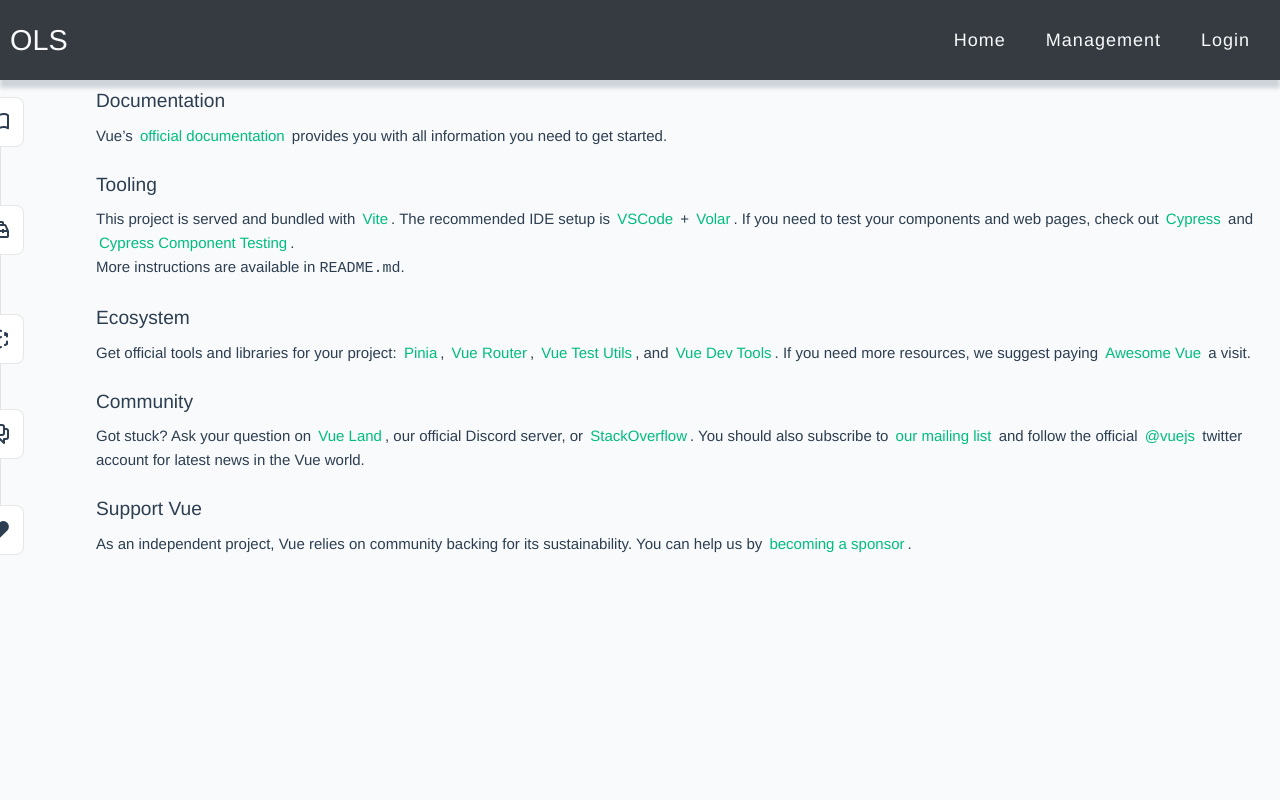
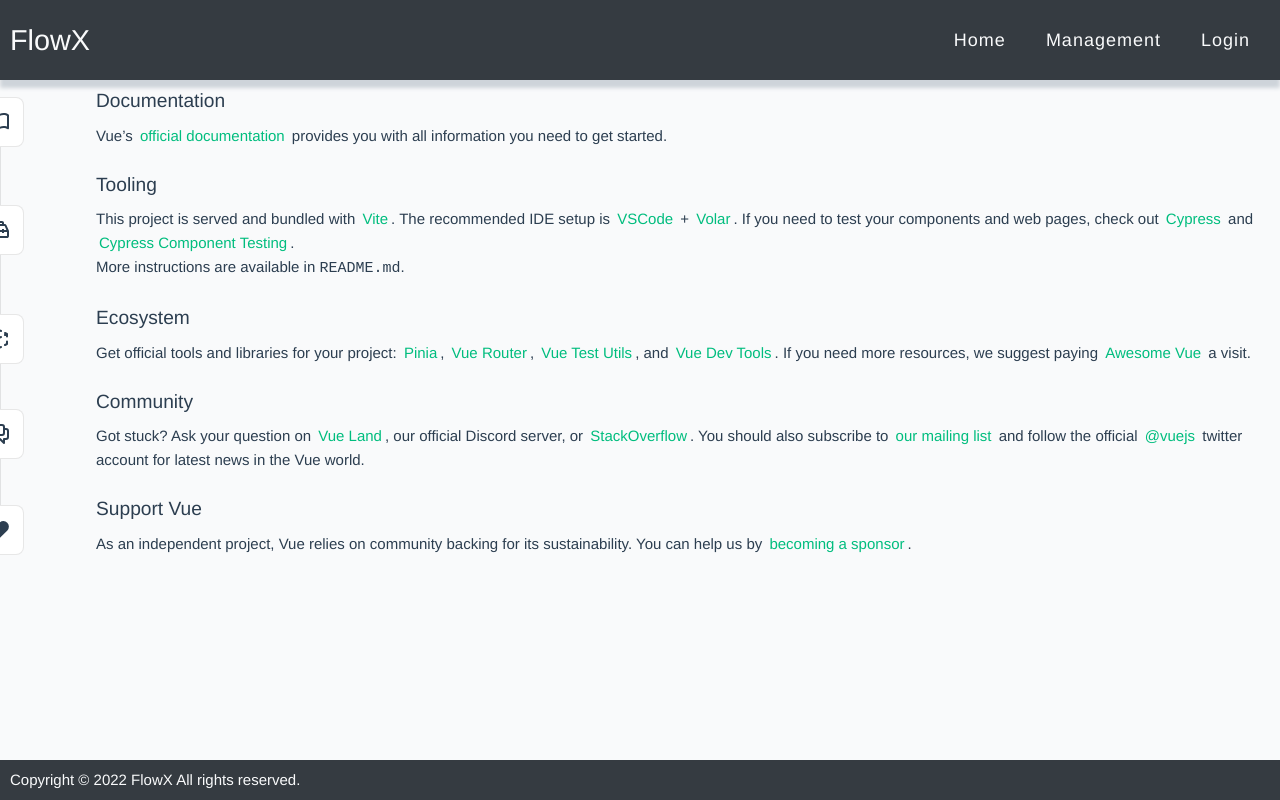
Before and after one commit to jiu-lin107141137/Online-Labeling-System, a Vue app: page / in a window 1280 px wide. Built offline with nearby package versions, Linux system fonts and the light colour scheme.

Commit message:
Add website name and footer with copyright disclaimer.

```diff
--- a/src/App.vue
+++ b/src/App.vue
@@ -1,11 +1,13 @@
 <script setup lang="ts">
 import TheHeader from './components/TheHeader.vue';
+import TheFooter from './components/icons/TheFooter.vue';
 import { RouterView } from 'vue-router';
 </script>
 
 <template>
   <TheHeader />
   <RouterView />
+  <TheFooter />
 </template>
 
 <style lang="scss">
@@ -21,6 +23,9 @@
     -webkit-font-smoothing: antialiased;
     -moz-osx-font-smoothing: grayscale;
     color: #2c3e50;
+    display: grid;
+    grid-template-columns: 1fr;
+    grid-template-rows: min-content auto min-content;
   }
 
   .content-container {
--- a/src/components/TheHeader.vue
+++ b/src/components/TheHeader.vue
@@ -7,7 +7,7 @@
     <div class="content-container">
       <nav>
         <div class="logo">
-          OLS
+          FlowX
         </div>
         <input type="checkbox" id="click">
         <label for="click" class="menu-btn">
--- /dev/null
+++ b/src/components/icons/TheFooter.vue
@@ -0,0 +1,31 @@
+<script setup lang="ts">
+
+</script>
+
+<template>
+  <div class="container-wrapper">
+    <div class="content-container">
+      <footer>
+        <div class="footer-left">
+          Copyright © 2022 FlowX All rights reserved.
+        </div>
+      </footer>
+    </div>
+  </div>
+</template>
+
+<style lang="scss" scoped>
+.container-wrapper {
+  background: var(--gray-800);
+}
+
+footer {
+  width: 100%;
+
+  .footer-left {
+    padding: .5rem 0;
+    color: var(--gray-100);
+    user-select: none;
+  }
+}
+</style>
```
